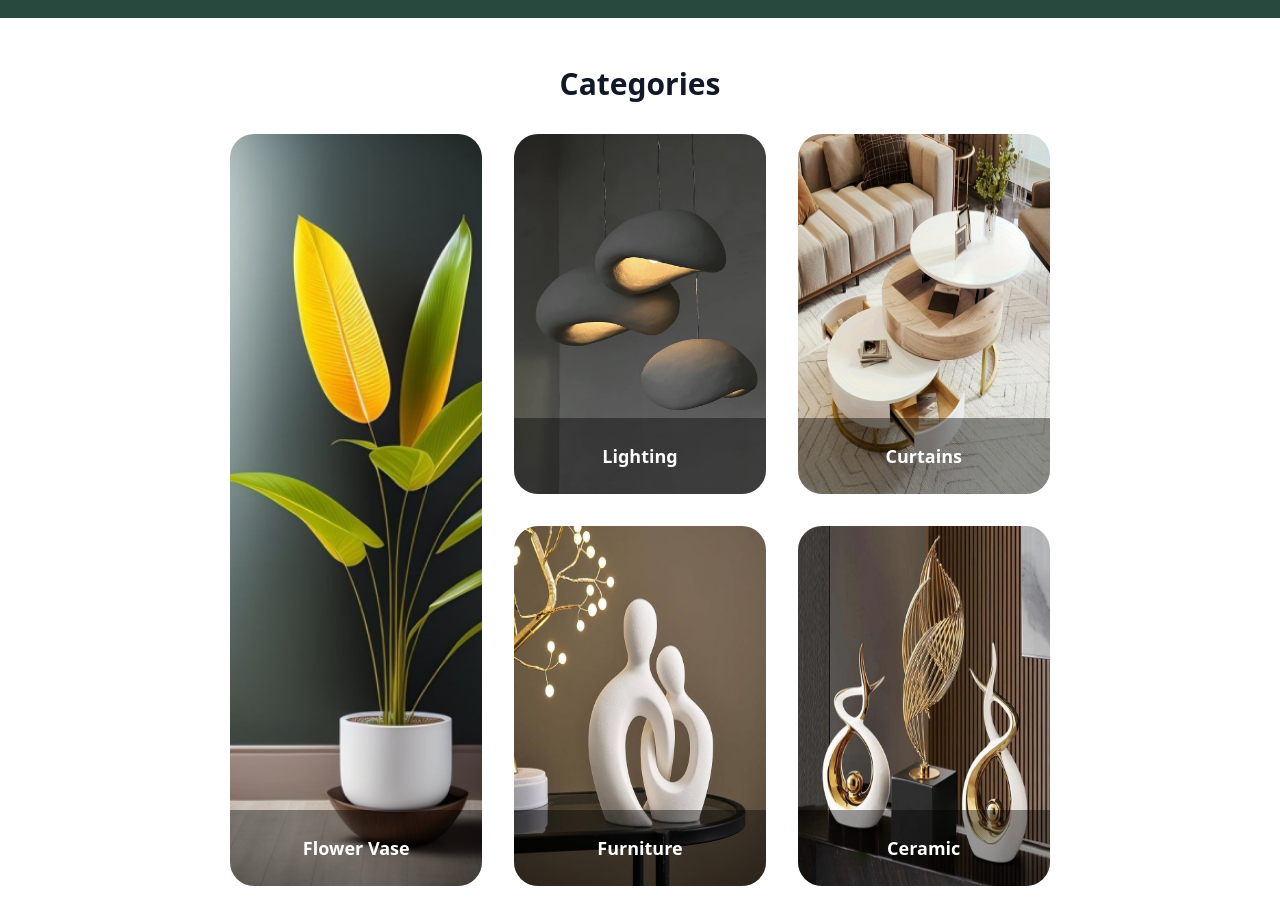
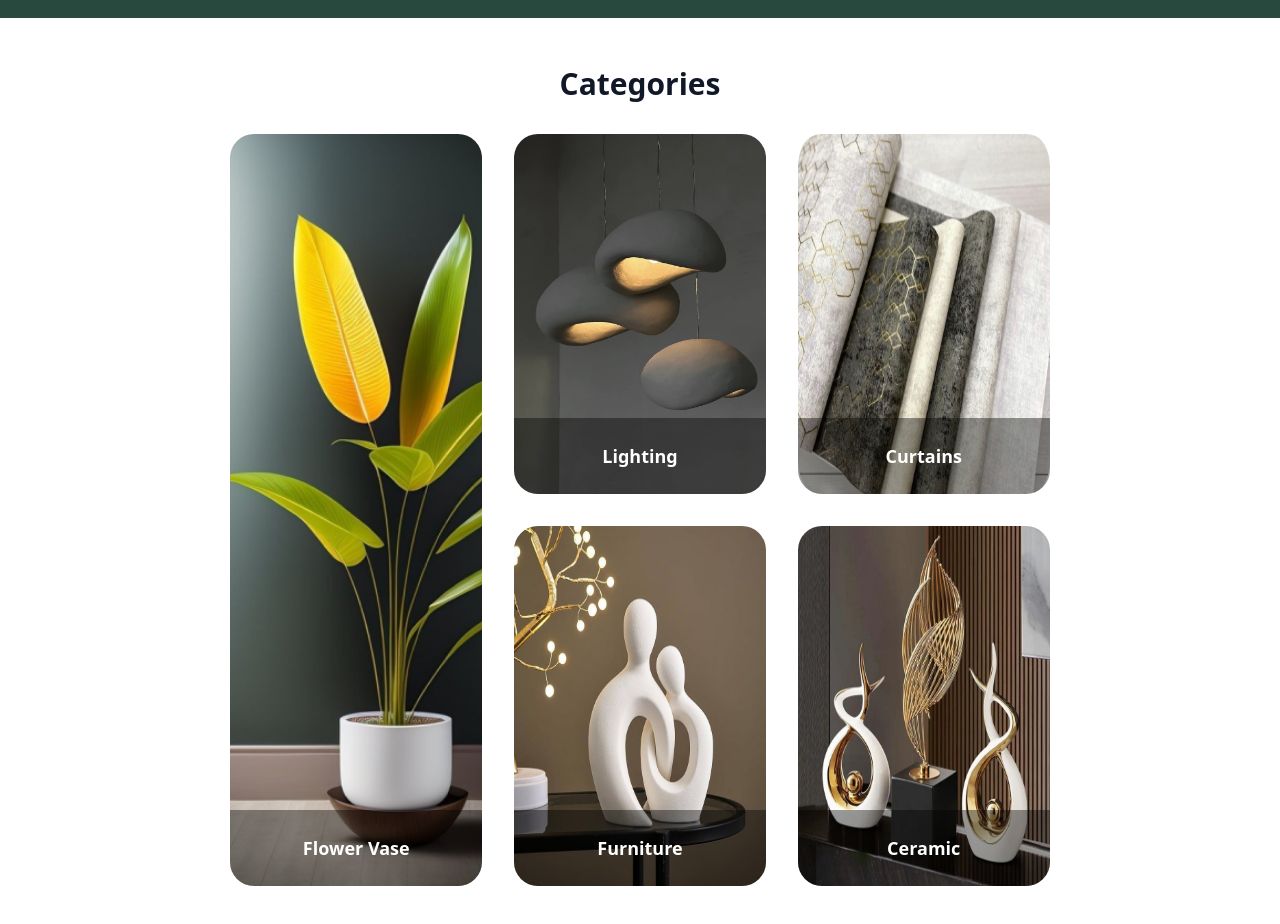
Before and after one commit to EA-Emerson/my-app, a React (Create React App) app: page / in a window 1280 px wide. Shown: the part 862-1786 px from the top of the page. Built offline with nearby package versions, Linux system fonts and the light colour scheme.

Commit message:
added curtain

```diff
--- a/src/components/Navbar.jsx
+++ b/src/components/Navbar.jsx
@@ -92,19 +92,19 @@ const Navbar = () => {
             Home
           </Link>
           <Link
-            to="/about"
+            to="/"
             className="text-gray-800 dark:text-gray-100 hover:text-gray-600 dark:hover:text-gray-400 px-3 py-2 rounded-md text-sm flex items-center"
           >
             About
           </Link>
           <Link
-            to="/contact"
+            to="/"
             className="text-gray-800 dark:text-gray-100 hover:text-gray-600 dark:hover:text-gray-400 px-3 py-2 rounded-md text-sm flex items-center"
           >
             Contact
           </Link>
           <Link
-            to="/categories"
+            to="/"
             className="text-gray-800 dark:text-gray-100 hover:text-gray-600 dark:hover:text-gray-400 px-3 py-2 rounded-md text-sm flex items-center"
           >
             Categories
--- a/src/pages/Home.jsx
+++ b/src/pages/Home.jsx
@@ -119,7 +119,7 @@ const Home = () => {
             </div>
             <div className="cursor-pointer flex relative h-full lg:h-[45vh] items-center justify-center">
               <img
-                src={centerTable}
+                src={curtain}
                 alt="Curtains"
                 className="h-full w-full object-fill md:rounded-2xl rounded-xl  lg:rounded-3xl"
               />
--- a/src/pages/Products.jsx
+++ b/src/pages/Products.jsx
@@ -1,7 +1,7 @@
 import React, { useState } from "react";
 import filter from "../assets/filter-funnel-processing-svgrepo-com.png";
 import blackChair from "../assets/black chair.png";
-import curtain from "../assets/black chair.png";
+import curtain from "../assets/curtain cate.png";
 import hangingLight from "../assets/vertical lights.png";
 // import roundCenterTable from "../assets/center table.png";
 import elephantTusk from "../assets/weird statues.png";
```
